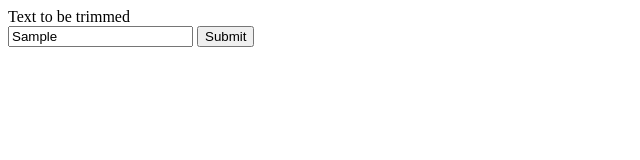
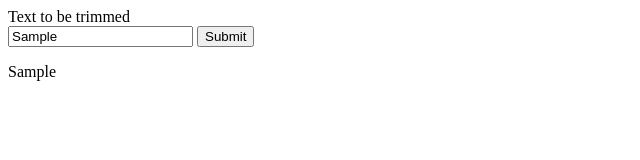
Before and after one commit to Marshall126/Character-Trimmer, a plain HTML site: page index.html in a window 1280 px wide. Both pictures are taken after typing "Sample" into the empty fields and a click on the input 225 px from the left and 36 px from the top of the page. Shown: the full height of the page, 0-640 px from the left. Drawn offline with nearby package versions, Linux system fonts and the light colour scheme.

Commit message:
fixed form

```diff
--- a/index.html
+++ b/index.html
@@ -8,10 +8,10 @@
   <body>
     <form class="naGot" onsubmit="return false">
         Text to be trimmed <br>
-        <input id="test" type="text">
+        <input id="trimText" type="text">
         <input type="submit" class="nameButton"></button>
     </form>
-    <div id="result" style="height:fit-content; background-color:blue"></div>
+    <p id="result">Trimmed text here</p>
             <script
             src="https://code.jquery.com/jquery-3.3.1.min.js"
             integrity="sha256-FgpCb/KJQlLNfOu91ta32o/NMZxltwRo8QtmkMRdAu8="
--- a/resources/javascript/getName.js
+++ b/resources/javascript/getName.js
@@ -1,7 +1,9 @@
 $(document).ready(function(){
     $('.nameButton').click(function(){
-        let nameGot = document.getElementById("test");
-        console.log(nameGot.value);
-        $('#result').value='nameGot.value';
+        let nameGot = document.getElementById("trimText");
+        let nameArr = function(str){
+
+        }
+        $('#result').text(nameGot.value);
     });
 })
```
